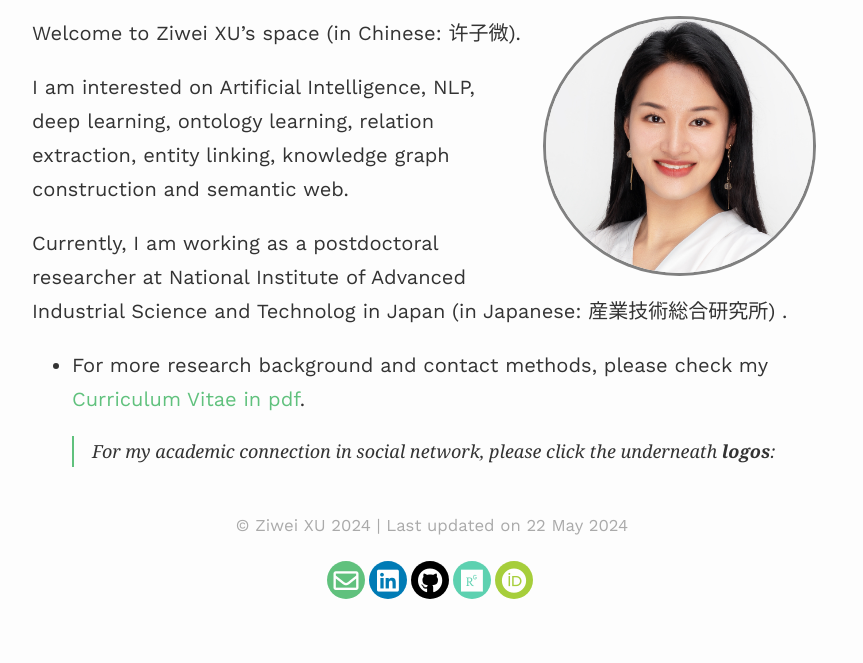
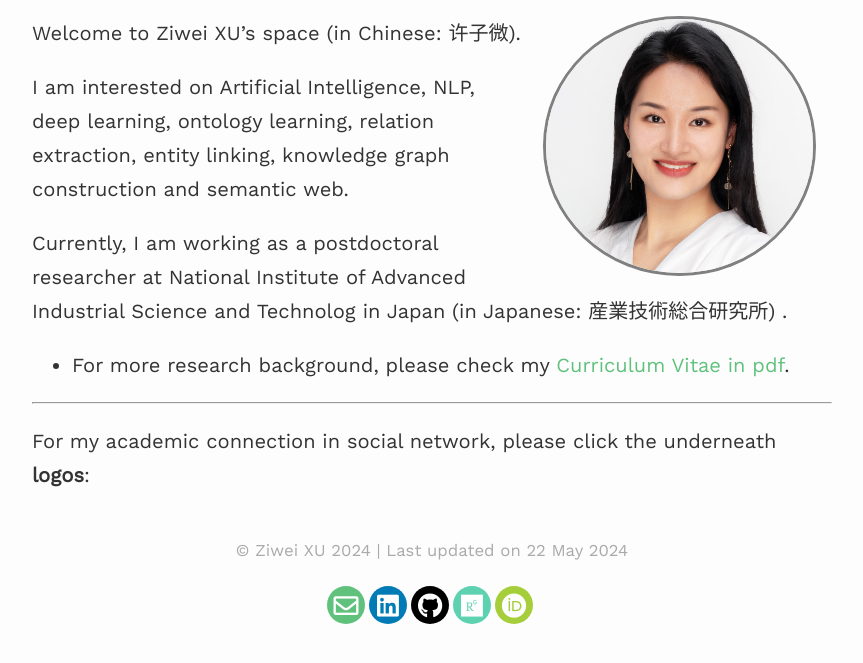
Before and after one commit to zoeNantes/ZiweiHomePage1, a Jekyll site: the page built from index.md, in a window 1280 px wide, cut to the strip 242-980 px from the top of the page. Shown: the top 663 px of the strip, without its empty margins (208-1071 px from the left). Built offline with Jekyll 4.4.1, drawn with Linux system fonts in a browser that asks for light colours; nearby versions of some CDN libraries.

Commit message:
update index.md

```diff
--- a/index.md
+++ b/index.md
@@ -14,6 +14,7 @@ I am interested on Artificial Intelligence, NLP, deep learning, ontology learnin
 
 Currently, I am working as a postdoctoral researcher at National Institute of Advanced Industrial Science and Technolog in Japan (in Japanese: 産業技術総合研究所) .
 
-- For more research background and contact methods, please check my [Curriculum Vitae in pdf](/assets/files/CV_Xu_mentor.pdf).
+- For more research background, please check my [Curriculum Vitae in pdf](/assets/files/CV_Xu_mentor.pdf).
 
-> For my academic connection in social network, please click the underneath **logos**:
+* * *
+For my academic connection in social network, please click the underneath <span class="brand-color">**logos**</span>:
```
